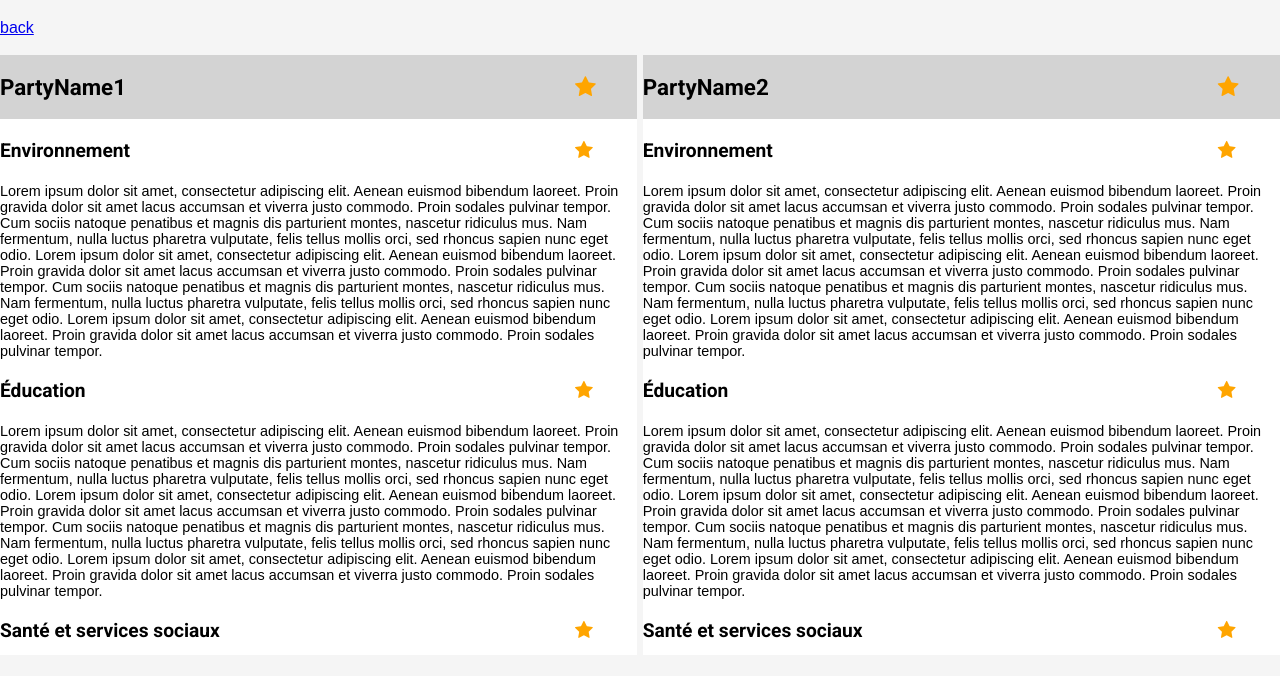
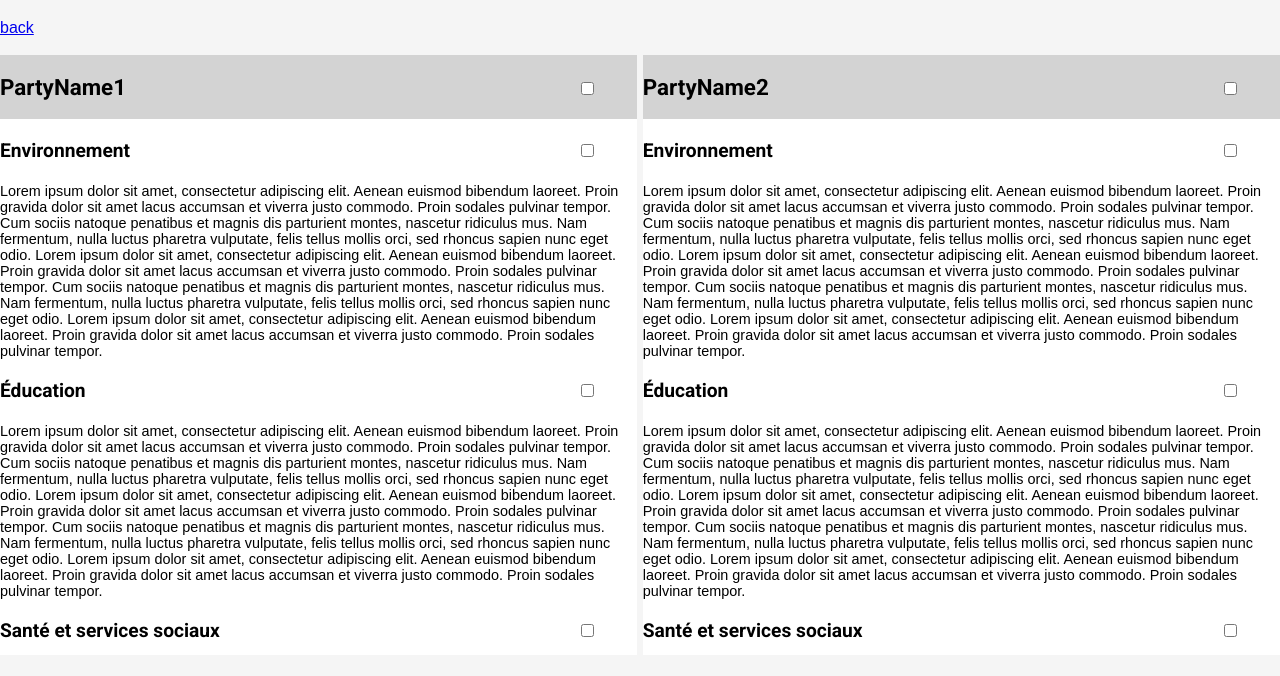
Before and after one commit to louis-ple/LOG2420-website, a plain HTML site: page comparer.html in a window 1280 px wide. Shown: the part 62-738 px from the top of the page. Drawn offline with Linux system fonts and the light colour scheme.

Commit message:
améliorations

```diff
--- a/comparer.html
+++ b/comparer.html
@@ -24,18 +24,18 @@
 
         <tr class="top">
             <td id="PartyName1">PartyName1</td>
-            <td><span class="fa fa-star checked"></span></td>
+            <td><input type="checkbox" id="star" class="star"></td>
             <td class="separation">&nbsp;</td>
             <td id="PartyName2">PartyName2</td>
-            <td><span class="fa fa-star checked"></span></td>
+            <td><input type="checkbox" id="star" class="star"></td>
         </tr>
 
         <tr class="category">
             <td>Environnement</td>
-            <td><span class="fa fa-star checked"></span></td>
+            <td><input type="checkbox" id="star" class="star"></td>
             <td class="separation">&nbsp;</td>
             <td>Environnement</td>
-            <td><span class="fa fa-star checked"></span></td>
+            <td><input type="checkbox" id="star" class="star"></td>
         </tr>
 
         <tr class="text">
@@ -46,12 +46,12 @@
 
         <tr class="category">
             <td>Éducation</td>
-            <td><span class="fa fa-star checked"></span></td>
+            <td><input type="checkbox" id="star" class="star"></td>
 
             <td class="separation">&nbsp;</td>
 
             <td>Éducation</td>
-            <td><span class="fa fa-star checked"></span></td>
+            <td><input type="checkbox" id="star" class="star"></td>
         </tr>
 
         <tr class="text">
@@ -62,12 +62,12 @@
 
         <tr class="category">
             <td>Santé et services sociaux</td>
-            <td><span class="fa fa-star checked"></span></td>
+            <td><input type="checkbox" id="star" class="star"></td>
 
             <td class="separation">&nbsp;</td>
 
             <td>Santé et services sociaux</td>
-            <td><span class="fa fa-star checked"></span></td>
+            <td><input type="checkbox" id="star" class="star"></td>
         </tr>
 
         <tr class="text">
@@ -78,10 +78,10 @@
 
         <tr class="category">
             <td>Immigration</td>
-            <td><span class="fa fa-star checked"></span></td>
+            <td><input type="checkbox" id="star" class="star"></td>
             <td class="separation">&nbsp;</td>
             <td>Immigration</td>
-            <td><span class="fa fa-star checked"></span></td>
+            <td><input type="checkbox" id="star" class="star"></td>
         </tr>
 
         <tr class="text">
@@ -92,10 +92,10 @@
 
         <tr class="category">
             <td>Économie</td>
-            <td><span class="fa fa-star checked"></span></td>
+            <td><input type="checkbox" id="star" class="star"></td>
             <td class="separation">&nbsp;</td>
             <td>Économie</td>
-            <td><span class="fa fa-star checked"></span></td>
+            <td><input type="checkbox" id="star" class="star"></td>
         </tr>
 
         <tr class="text">
@@ -106,10 +106,10 @@
 
         <tr class="category">
             <td>Arts et culture</td>
-            <td><span class="fa fa-star checked"></span></td>
+            <td><input type="checkbox" id="star" class="star"></td>
             <td class="separation">&nbsp;</td>
             <td>Arts et culture</td>
-            <td><span class="fa fa-star checked"></span></td>
+            <td><input type="checkbox" id="star" class="star"></td>
         </tr>
 
         <tr class="text">
@@ -120,10 +120,10 @@
 
         <tr class="category">
             <td>Transports</td>
-            <td><span class="fa fa-star checked"></span></td>
+            <td><input type="checkbox" id="star" class="star"></td>
             <td class="separation">&nbsp;</td>
             <td>Transports</td>
-            <td><span class="fa fa-star checked"></span></td>
+            <td><input type="checkbox" id="star" class="star"></td>
         </tr>
 
         <tr class="text">
@@ -134,10 +134,10 @@
 
         <tr class="category">
             <td>Énergie</td>
-            <td><span class="fa fa-star checked"></span></td>
+            <td><input type="checkbox" id="star" class="star"></td>
             <td class="separation">&nbsp;</td>
             <td>Énergie</td>
-            <td><span class="fa fa-star checked"></span></td>
+            <td><input type="checkbox" id="star" class="star"></td>
         </tr>
 
         <tr class="text">
--- a/css/style.css
+++ b/css/style.css
@@ -42,6 +42,24 @@ button:enabled
     width: 90%;
     height: 6vh;
     color: #fff;
+}
+
+
+
+.star + label{
+    background:url('A_Black_Star.png') no-repeat;
+    height: 200px;
+    width: 16px;
+    display:inline-block;
+    padding: 0 0 0 0px;
+}
+
+.star:checked + label{
+    background:url('A_Black_Star.png') no-repeat;
+    height: 200px;
+    width: 16px;
+    display:inline-block;
+    padding: 0 0 0 0px;
 }
 
 .column {
--- a/js/script.js
+++ b/js/script.js
@@ -4,11 +4,6 @@ p.style.display = "none";
 
 var connaitreButton = document.getElementById("connaitre");
 var comparerButton = document.getElementById("comparer");
-
-if(0==0)
-{
-    document.getElementsById("PartyName").innerHTML = "DEF";
-}
 
 function updateButton(param)
 {
```
Also changed, not shown: connaitre.html (+9 -9 lines), css/A_Black_Star.png (added), js/tp1.json (renamed from tp1.json).
